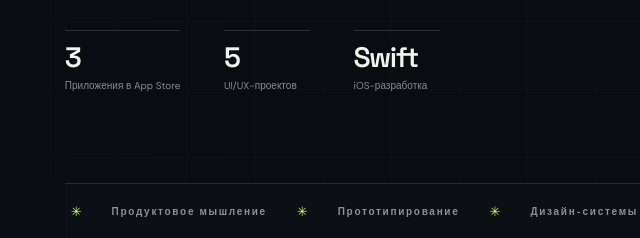
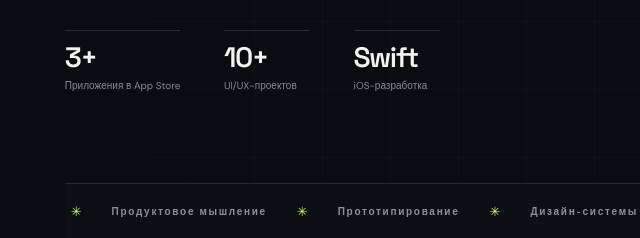
Before and after one commit to SashaMikeylov/resume-site, a plain HTML site: page index.html in a window 1280 px wide. Shown: the part 741-979 px from the top of the page, 12-652 px from the left. Drawn offline with Linux system fonts and the light colour scheme.

Commit message:
Add files via upload

```diff
--- a/index.html
+++ b/index.html
@@ -40,8 +40,8 @@
             <a class="button button-light" href="https://t.me/praidPOP" target="_blank" rel="noopener noreferrer" data-i18n="messageMe">Написать в Telegram ↗</a>
           </div>
           <div class="quick-stats">
-            <div><strong>3</strong><span data-i18n="statApps">Приложения в App Store</span></div>
-            <div><strong>5</strong><span data-i18n="statCase">UI/UX-проектов</span></div>
+            <div><strong>3+</strong><span data-i18n="statApps">Приложения в App Store</span></div>
+            <div><strong>10+</strong><span data-i18n="statCase">UI/UX-проектов</span></div>
             <div><strong>Swift</strong><span data-i18n="statDev">iOS-разработка</span></div>
           </div>
         </div>
```
